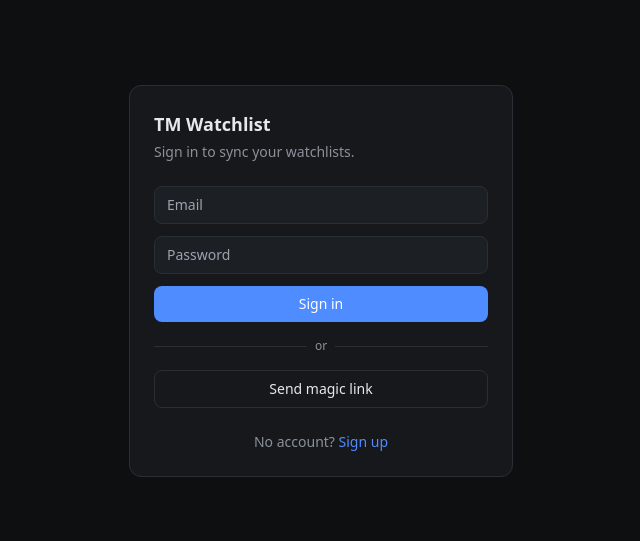
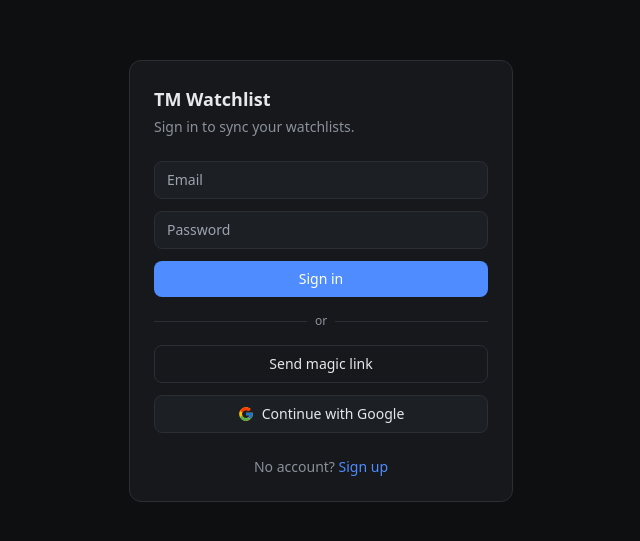
Before and after one commit to tmmity3-max/watchlist, a Next.js app: page /login in a window 1280 px wide. Shown: the part 119-660 px from the top of the page, without its empty margins (319-959 px from the left). Built offline with nearby package versions, Linux system fonts and the light colour scheme; no server answers.

Commit message:
Add Google sign-in button to login and signup pages

```diff
--- a/app/login/page.js
+++ b/app/login/page.js
@@ -4,6 +4,7 @@ import { useState } from 'react';
 import Link from 'next/link';
 import { useRouter } from 'next/navigation';
 import { createClient } from '@/lib/supabase/client';
+import GoogleAuthButton from '@/components/GoogleAuthButton';
 
 export default function LoginPage() {
   const router = useRouter();
@@ -88,6 +89,10 @@ export default function LoginPage() {
             >
               Send magic link
             </button>
+
+            <div className="mt-3">
+              <GoogleAuthButton label="Continue with Google" />
+            </div>
           </>
         )}
 
--- a/app/signup/page.js
+++ b/app/signup/page.js
@@ -3,6 +3,7 @@
 import { useState } from 'react';
 import Link from 'next/link';
 import { createClient } from '@/lib/supabase/client';
+import GoogleAuthButton from '@/components/GoogleAuthButton';
 
 export default function SignupPage() {
   const supabase = createClient();
@@ -68,6 +69,15 @@ export default function SignupPage() {
           </form>
         )}
 
+        {!done && (
+          <>
+            <div className="my-4 flex items-center gap-2 text-xs text-base-muted">
+              <div className="h-px flex-1 bg-base-border" /> or <div className="h-px flex-1 bg-base-border" />
+            </div>
+            <GoogleAuthButton label="Sign up with Google" />
+          </>
+        )}
+
         <p className="mt-6 text-center text-sm text-base-muted">
           Already have an account?{' '}
           <Link href="/login" className="text-accent hover:underline">
--- /dev/null
+++ b/components/GoogleAuthButton.js
@@ -0,0 +1,44 @@
+'use client';
+
+import { createClient } from '@/lib/supabase/client';
+
+export default function GoogleAuthButton({ label = 'Continue with Google' }) {
+  const supabase = createClient();
+
+  async function handleGoogleAuth() {
+    await supabase.auth.signInWithOAuth({
+      provider: 'google',
+      options: { redirectTo: `${window.location.origin}/auth/callback` },
+    });
+    // Supabase redirects the browser to Google, then back to /auth/callback —
+    // nothing else to do here.
+  }
+
+  return (
+    <button
+      onClick={handleGoogleAuth}
+      type="button"
+      className="flex w-full items-center justify-center gap-2 rounded-lg border border-base-border bg-base-panel2 px-3 py-2 text-sm hover:bg-base-panel"
+    >
+      <svg width="16" height="16" viewBox="0 0 48 48" aria-hidden="true">
+        <path
+          fill="#FFC107"
+          d="M43.6 20.5H42V20H24v8h11.3c-1.6 4.7-6.1 8-11.3 8-6.6 0-12-5.4-12-12s5.4-12 12-12c3.1 0 5.8 1.1 8 3l6-6C33.9 5.5 29.2 3.5 24 3.5 12.7 3.5 3.5 12.7 3.5 24S12.7 44.5 24 44.5 44.5 35.3 44.5 24c0-1.2-.1-2.4-.3-3.5z"
+        />
+        <path
+          fill="#FF3D00"
+          d="M6.3 14.7l6.6 4.8C14.5 15.6 18.9 12.5 24 12.5c3.1 0 5.8 1.1 8 3l6-6C33.9 5.5 29.2 3.5 24 3.5c-7.6 0-14.1 4.3-17.4 10.6z"
+        />
+        <path
+          fill="#4CAF50"
+          d="M24 44.5c5.1 0 9.8-1.9 13.3-5.2l-6.2-5.1c-2 1.5-4.6 2.4-7.1 2.4-5.2 0-9.6-3.3-11.3-7.9l-6.5 5C9.8 40.1 16.4 44.5 24 44.5z"
+        />
+        <path
+          fill="#1976D2"
+          d="M43.6 20.5H42V20H24v8h11.3c-.8 2.3-2.2 4.2-4.1 5.7l6.2 5.1C40.9 36 44.5 30.5 44.5 24c0-1.2-.1-2.4-.3-3.5z"
+        />
+      </svg>
+      {label}
+    </button>
+  );
+}
```
